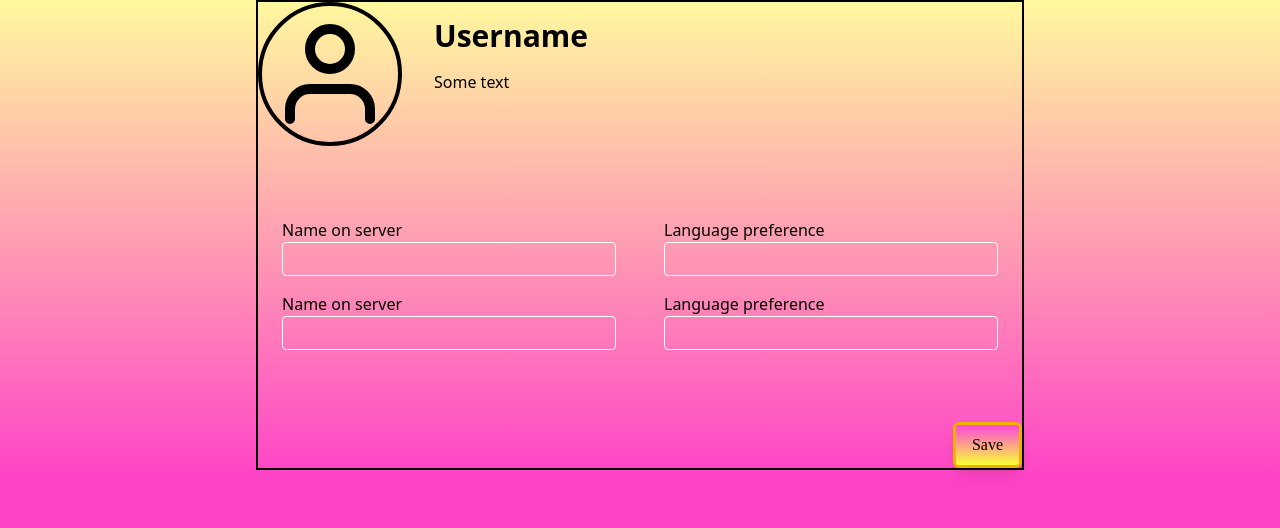
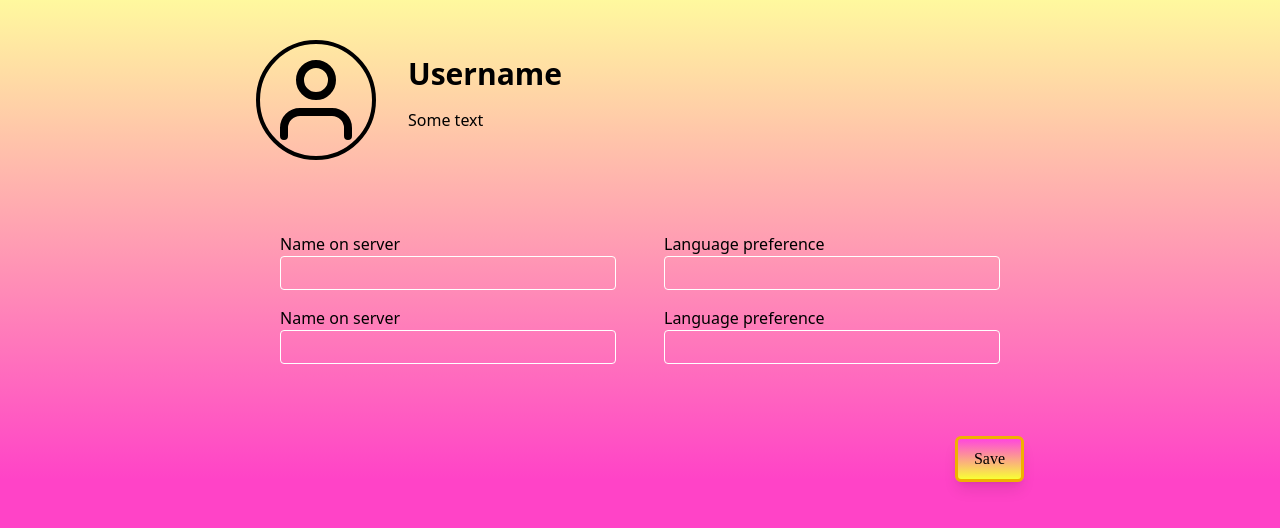
Before and after one commit to JiggyStardust/transcendence, a React (Vite) app in the folder frontend/: page /profile_settings in a window 1280 px wide. Shown: the top 528 px of the page. Built offline with nearby package versions, Linux system fonts and the light colour scheme; a web font is replaced by a local one.

Commit message:
Extracted profilePic/default icon to own component

```diff
--- a/frontend/src/pages/ProfileSettings.tsx
+++ b/frontend/src/pages/ProfileSettings.tsx
@@ -2,10 +2,28 @@ import { Button } from "../components/Button";
 import { FiUser } from "react-icons/fi";
 import Input from "../components/Input";
 
+const ProfilePic = () => {
+
+	return (
+		<div className="rounded-full border-4 p-2 w-[120px] h-[120px] flex items-center justify-center overflow-hidden">
+		  {/* {user?.image ? (
+		    <img
+		      src={user.image}
+		      alt="Profile"
+		      className="w-full h-full object-cover rounded-full"
+		    />
+		  ) : ( */}
+		    <FiUser size={120} />
+		  {/* )} */}
+		</div>
+	)
+}
+
 const ProfileInfo = ({}) => {
+
 	return (
 		<div className="flex gap-8">
-			<div className="rounded-full border-4 p-2"><FiUser size="120"/></div>
+			<ProfilePic />
 			<div className="flex flex-col gap-4 pt-4">
 				<h1 className="font-bold text-3xl">Username</h1>
 				<p>Some text</p>
@@ -28,8 +46,8 @@ const Settings = ({}) => {
 const ProfileSettings = ({}) => {
 
 	return (
-		<div className="flex justify-center">
-			<div className="flex flex-col gap-16 w-3/5 min-w-lg border-2">
+		<div className="flex justify-center pt-10">
+			<div className="flex flex-col gap-16 w-3/5 min-w-xl max-w-6xl">
 				<ProfileInfo />
 				<Settings />
 				<div className="flex justify-end">
```
